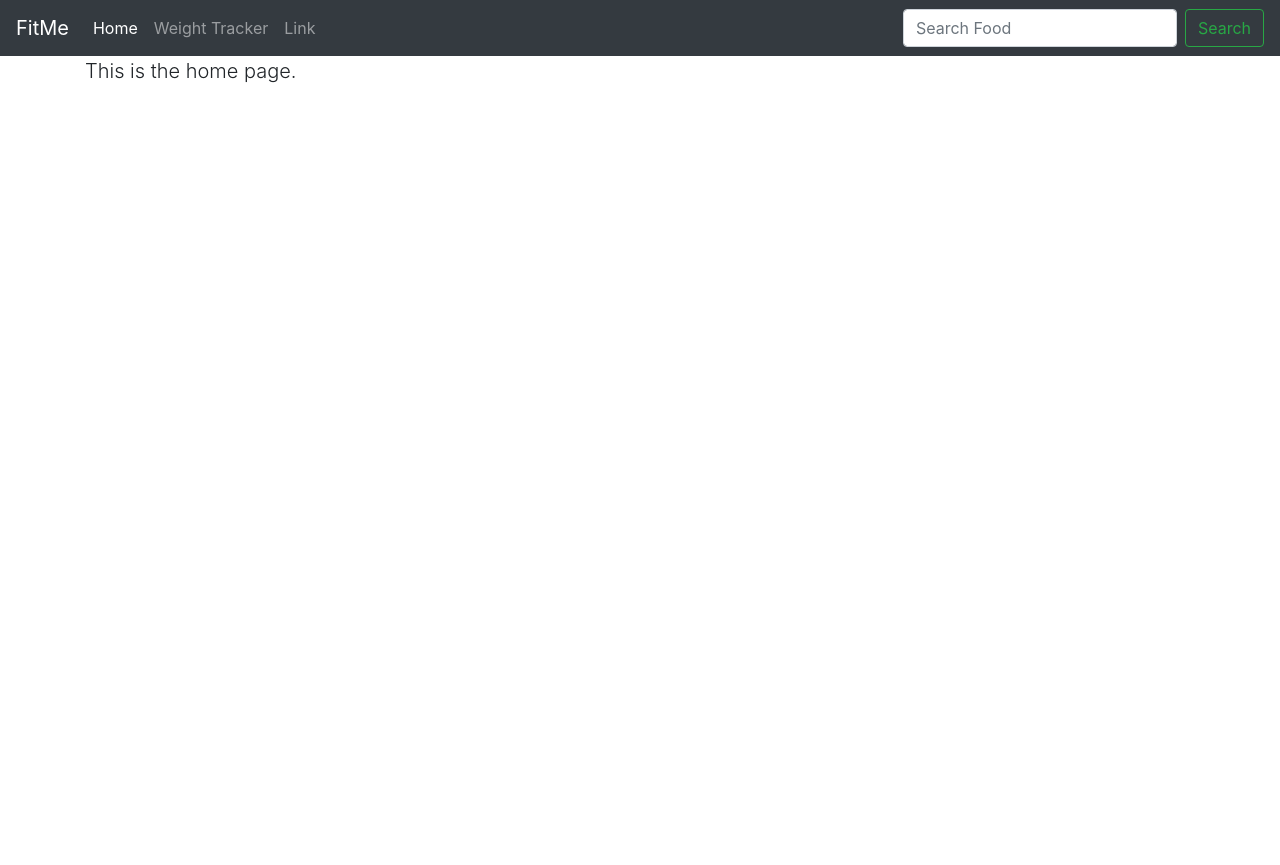
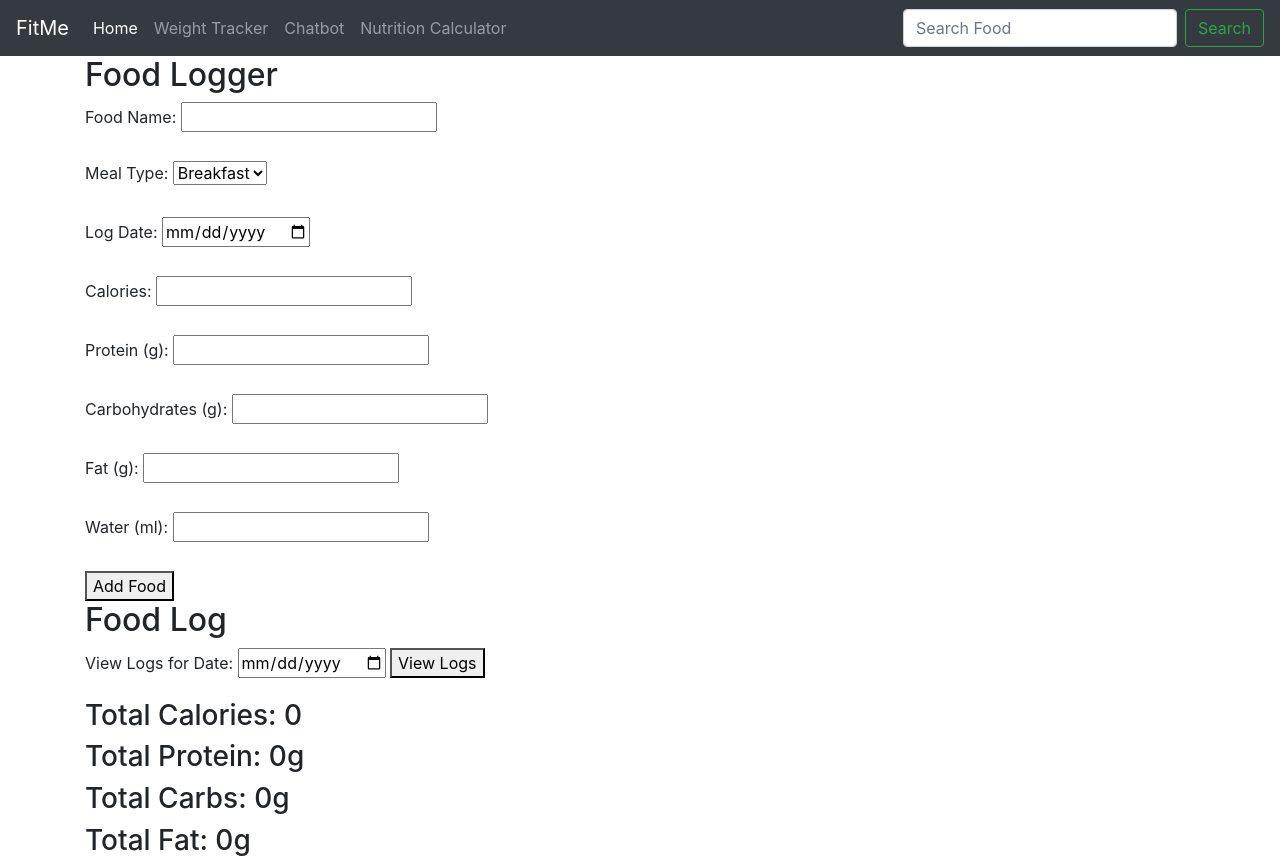
Before and after one commit to cjmendez/FitMe, a Django app: page / in a window 1280 px wide. Before the commit the page ends 800 px from the top, so only its background shows below. Run offline with Django 5.2, Linux system fonts and the light colour scheme; data that the repository does not hold is empty; some libraries are stand-ins or nearby versions.

Commit message:
working chatbot

```diff
--- a/FitMe/FoodLogger/api_client.py
+++ b/FitMe/FoodLogger/api_client.py
@@ -1,5 +1,5 @@
 # utils.py
-import requests
+import requests, openai
 
 def search_food(api_key, query):
     url = "https://api.nal.usda.gov/fdc/v1/foods/search"
@@ -31,3 +31,16 @@ def get_nutrient_values(api_key, fdc_id):
     except requests.exceptions.RequestException as e:
         print("Error:", e)
         return None
+
+openai.api_key = 'sk-proj-QiIXU49pUIzymXGaHxhnT3BlbkFJ8ur39KUZWsjHU1YRBJiM'
+messages = [{"role": "system", "content": "You are a chatbot named Nute that answers nutrition or health-related questions"}]
+
+def CustomChatGPT(user_input):
+    messages.append({"role": "user", "content": user_input})
+    response = openai.ChatCompletion.create(
+        model="gpt-3.5-turbo",
+        messages=messages
+    )
+    ChatGPT_reply = response["choices"][0]["message"]["content"]
+    messages.append({"role": "assistant", "content": ChatGPT_reply})
+    return ChatGPT_reply
--- a/FitMe/FoodLogger/templates/base.html
+++ b/FitMe/FoodLogger/templates/base.html
@@ -23,7 +23,10 @@
                     <a class="nav-link" href="{% url 'weight_tracker' %}">Weight Tracker</a>
                 </li>
                 <li class="nav-item">
-                    <a class="nav-link" href="#">Link</a>
+                    <a class="nav-link" href="{% url 'chatbot' %}">Chatbot</a>
+                </li>
+                <li class="nav-item">
+                    <a class="nav-link" href="{% url 'macro_calculator' %}">Nutrition Calculator</a>
                 </li>
                 <!-- Add more navigation links as needed -->
             </ul>
--- a/FitMe/FoodLogger/templates/home.html
+++ b/FitMe/FoodLogger/templates/home.html
@@ -1,5 +1,60 @@
-{% extends 'base.html' %} {% block title %} Home Page {% endblock %}
+{% extends 'base.html' %}
+{% block title %} Home Page {% endblock %}
 
 {% block content %}
-    <p class="lead">This is the home page.</p>
+    <h2>Food Logger</h2>
+
+    <form method="post" action="{% url 'home' %}">
+        {% csrf_token %}
+        <label for="food_name">Food Name:</label>
+        <input type="text" id="food_name" name="food_name" required><br><br>
+
+        <label for="meal_type">Meal Type:</label>
+        <select id="meal_type" name="meal_type" required>
+            <option value="breakfast">Breakfast</option>
+            <option value="lunch">Lunch</option>
+            <option value="dinner">Dinner</option>
+            <option value="snack">Snack</option>
+        </select><br><br>
+
+        <!-- Add date input field -->
+        <label for="log_date">Log Date:</label>
+        <input type="date" id="log_date" name="log_date" required><br><br>
+
+        <label for="calories">Calories:</label>
+        <input type="number" id="calories" name="calories" required><br><br>
+
+        <label for="protein">Protein (g):</label>
+        <input type="number" id="protein" name="protein" required><br><br>
+
+        <label for="carbs">Carbohydrates (g):</label>
+        <input type="number" id="carbs" name="carbs" required><br><br>
+
+        <label for="fat">Fat (g):</label>
+        <input type="number" id="fat" name="fat" required><br><br>
+
+        <label for="water">Water (ml):</label>
+        <input type="number" id="water" name="water" required><br><br>
+
+        <button type="submit">Add Food</button>
+    </form>
+
+    <h2>Food Log</h2>
+    <!-- Display food logs for selected date -->
+    <form method="get" action="{% url 'home' %}">
+        <label for="view_date">View Logs for Date:</label>
+        <input type="date" id="view_date" name="view_date" required>
+        <button type="submit">View Logs</button>
+    </form>
+
+    <ul>
+        {% for entry in food_entries %}
+            <li>{{ entry.food_name }} - {{ entry.meal_type }} - Calories: {{ entry.calories }}, Protein: {{ entry.protein }}, Carbs: {{ entry.carbs }}, Fat: {{ entry.fat }}, Water: {{ entry.water }}</li>
+        {% endfor %}
+    </ul>
+
+    <h3>Total Calories: {{ total_calories }}</h3>
+    <h3>Total Protein: {{ total_protein }}g</h3>
+    <h3>Total Carbs: {{ total_carbs }}g</h3>
+    <h3>Total Fat: {{ total_fat }}g</h3>
 {% endblock %}
--- a/FitMe/FoodLogger/urls.py
+++ b/FitMe/FoodLogger/urls.py
@@ -7,4 +7,6 @@ urlpatterns = [
     path('food-nutrients/<int:fdc_id>/', views.food_detail, name='food_detail'),
     path('add_weight_entry/', views.add_weight_entry, name='add_weight_entry'),
     path('weight_tracker/', views.weight_tracker, name='weight_tracker'),
+    path('chatbot/', views.chatbot, name='chatbot'),
+    path('macro_calculator/', views.macro_calculator, name='macro_calculator')
 ]
--- a/FitMe/FoodLogger/views.py
+++ b/FitMe/FoodLogger/views.py
@@ -1,12 +1,52 @@
-import requests
+import requests, openai
 from django.shortcuts import render, redirect
-from .api_client import search_food, get_nutrient_values
-from .models import WeightEntry
+from .api_client import search_food, get_nutrient_values, CustomChatGPT
+from .models import WeightEntry, FoodEntry
 from .forms import WeightEntryForm
-from datetime import date
+from datetime import date, datetime
+from django.http import JsonResponse
 
 def home(request):
-    return render(request, "home.html")
+    if request.method == 'POST':
+        food_name = request.POST.get('food_name')
+        meal_type = request.POST.get('meal_type')
+        calories = float(request.POST.get('calories'))
+        protein = float(request.POST.get('protein'))
+        carbs = float(request.POST.get('carbs'))
+        fat = float(request.POST.get('fat'))
+        water = float(request.POST.get('water'))
+
+        FoodEntry.objects.create(
+            food_name=food_name,
+            meal_type=meal_type,
+            calories=calories,
+            protein=protein,
+            carbs=carbs,
+            fat=fat,
+            water=water
+        )
+
+    # Get today's date
+    today = datetime.now().date()
+
+    # Filter food entries for today
+    food_entries = FoodEntry.objects.filter(created_at__date=today)
+    food_entries = FoodEntry.objects.all()
+    total_calories = sum(entry.calories for entry in food_entries)
+    total_protein = sum(entry.protein for entry in food_entries)
+    total_carbs = sum(entry.carbs for entry in food_entries)
+    total_fat = sum(entry.fat for entry in food_entries)
+
+    context = {
+        'food_entries': food_entries,
+        'total_calories': total_calories,
+        'total_protein': total_protein,
+        'total_carbs': total_carbs,
+        'total_fat': total_fat,
+    }
+
+    return render(request, "home.html", context)
+
 
 def food_search(request):
     if request.method == 'POST':
@@ -110,3 +150,56 @@ def weight_tracker(request):
         'weight_entries': weight_entries,
     }
     return render(request, 'weight_tracker.html', context)
+
+def chatbot(request):
+    if request.method == 'POST':
+        input_text = request.POST.get('input_text', '')
+        output_text = CustomChatGPT(input_text)
+        return render(request, 'chatbot.html', {'input_text': input_text, 'output_text': output_text})
+    else:
+        return render(request, 'chatbot.html')
+
+def macro_calculator(request):
+    if request.method == 'POST':
+        weight = float(request.POST.get('weight'))
+        height = float(request.POST.get('height'))
+        age = int(request.POST.get('age'))
+        gender = request.POST.get('gender')
+        activity_level = float(request.POST.get('activity_level'))
+
+        # Calculate BMR based on gender
+        if gender == 'male':
+            bmr = 66 + (6.2 * weight) + (12.7 * height) - (6.76 * age)
+        else:
+            bmr = 655.1 + (4.35 * weight) + (4.7 * height) - (4.7 * age)
+
+        # Adjust BMR based on activity level
+        tdee = bmr * activity_level
+
+        # Calculate macros based on TDEE and user's goals
+        # For example, you can use percentages of calories for each macro
+
+        # Assuming a typical ratio for macronutrients
+        protein_ratio = 0.3
+        carbs_ratio = 0.5
+        fat_ratio = 0.2
+
+        protein_calories = tdee * protein_ratio
+        carbs_calories = tdee * carbs_ratio
+        fat_calories = tdee * fat_ratio
+
+        protein_grams = protein_calories / 4  # 4 calories per gram of protein
+        carbs_grams = carbs_calories / 4      # 4 calories per gram of carbs
+        fat_grams = fat_calories / 9          # 9 calories per gram of fat
+
+        context = {
+            'bmr': bmr,
+            'tdee': tdee,
+            'protein_grams': protein_grams,
+            'carbs_grams': carbs_grams,
+            'fat_grams': fat_grams,
+        }
+
+        return render(request, "macro_calculator_result.html", context)
+
+    return render(request, "macro_calculator.html")
```
Also changed, not shown: FitMe/FoodLogger/models.py (+13 -0 lines), FitMe/FoodLogger/templates/chatbot.html (added, +19 -0 lines), FitMe/FoodLogger/templates/macro_calculator.html (added, +29 -0 lines), FitMe/FoodLogger/templates/macro_calculator_result.html (added, +35 -0 lines), FitMe/FoodLogger/migrations/0002_foodentry.py (added), FitMe/db.sqlite3.
